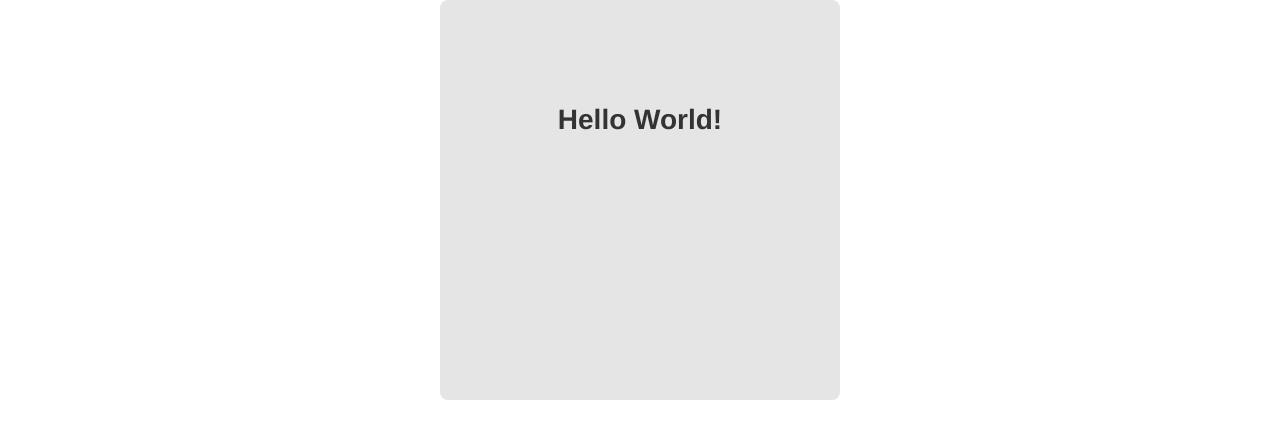
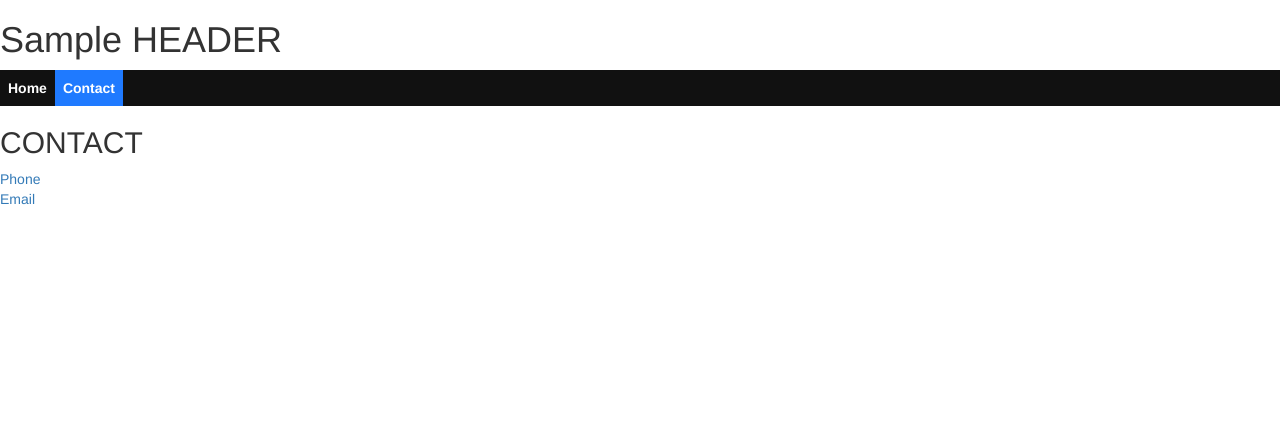
Before and after one commit to kienD/react-boilerplate, a React app: page /contact in a window 1280 px wide. Built offline with nearby package versions, Linux system fonts and the light colour scheme.

Commit message:
Add React-Router

```diff
--- a/package.json
+++ b/package.json
@@ -5,6 +5,7 @@
   "main": "src/js/main.js",
   "scripts": {
     "build": "webpack",
+    "build-dev": "webpack-dev-server --content-base dist/",
     "start": "webpack --config webpack.config.js",
     "test": "echo \"Error: no test specified\" && exit 1",
     "watch": "webpack --watch"
@@ -12,7 +13,8 @@
   "author": "kienD",
   "license": "MIT",
   "devDependencies": {
-    "webpack": "^2.2.1"
+    "webpack": "^2.2.1",
+    "webpack-dev-server": "^2.4.5"
   },
   "dependencies": {
     "babel-core": "^6.24.0",
@@ -25,6 +27,8 @@
     "react": "^15.4.2",
     "react-bootstrap": "^0.30.8",
     "react-dom": "^15.4.2",
+    "react-router": "^4.1.1",
+    "react-router-dom": "^4.1.1",
     "sass-loader": "^6.0.3",
     "style-loader": "^0.17.0"
   }
--- a/src/css/styles.scss
+++ b/src/css/styles.scss
@@ -1,4 +1,31 @@
 #app {
+	.active {
+		background-color: #1F7AFF;
+	}
+
+	.nav {
+		background-color: #111;
+		padding: 0;
+
+		li {
+			display: inline;
+			list-style-type: none;
+			margin: 0;
+
+			a {
+				color: #FFF;
+				display: inline-block;
+				font-weight: bold;
+				padding: 8px;
+				text-decoration: none;
+
+				&:hover {
+					color: #333;
+				}
+			}
+		}
+	}
+
 	.sample {
 		background-color: rgba(0, 0, 0, 0.1);
 		border-radius: 8px;
--- /dev/null
+++ b/src/js/App.js
@@ -0,0 +1,28 @@
+import {Component} from 'react';
+import {IndexLink} from 'react-router';
+
+class App extends Component {
+	render() {
+		return (
+			<div>
+				<h1>Sample HEADER</h1>
+
+				<ul className="nav">
+					<li>
+						<IndexLink activeClassName="active" to="/">Home</IndexLink>
+					</li>
+
+					<li>
+						<Link activeClassName="active" to="/Contact">Contact</Link>
+					</li>
+				</ul>
+
+				<div className="content">
+					{this.props.children}
+				</div>
+			</div>
+		);
+	}
+}
+
+export default App;
--- a/src/js/main.js
+++ b/src/js/main.js
@@ -1,8 +1,16 @@
-import _ from 'lodash';
 import React from 'react';
 import ReactDOM from 'react-dom';
 
+import {
+	BrowserRouter,
+	NavLink,
+	Route
+} from 'react-router-dom';
+
 import '../css/styles.scss';
+
+import Contact from './pages/Contact';
+import Home from './pages/Home';
 
 const appNode = document.createElement('div');
 
@@ -10,4 +18,25 @@ appNode.id = 'app';
 
 document.body.appendChild(appNode);
 
-ReactDOM.render(<div className="sample">Hello World!</div>, appNode);
+ReactDOM.render(
+	<BrowserRouter>
+		<div>
+			<h1>Sample HEADER</h1>
+
+			<ul className="nav">
+				<li>
+					<NavLink exact to="/">Home</NavLink>
+				</li>
+
+				<li>
+					<NavLink exact to="/contact">Contact</NavLink>
+				</li>
+			</ul>
+
+			<Route exact path="/" component={Home} />
+
+			<Route path="/contact" component={Contact} />
+		</div>
+	</BrowserRouter>,
+	appNode
+);
--- /dev/null
+++ b/src/js/pages/Contact.js
@@ -0,0 +1,21 @@
+import React, {Component} from 'react';
+
+class Contact extends Component {
+	render() {
+		return (
+			<div className="contact">
+				<h2>CONTACT</h2>
+
+				<div>
+					<a href="#">Phone</a>
+				</div>
+
+				<div>
+					<a href="#">Email</a>
+				</div>
+			</div>
+		);
+	}
+}
+
+export default Contact;
--- /dev/null
+++ b/src/js/pages/Home.js
@@ -0,0 +1,15 @@
+import React, {Component} from 'react';
+
+class Home extends Component {
+	render() {
+		return (
+			<div className="home">
+				<h2>HOME</h2>
+
+				<p>Cras facilisis urna ornare ex volutpat, et convallis erat elementum. Ut aliquam, ipsum vitae gravida suscipit, metus dui bibendum est, eget rhoncus nibh metus nec massa. Maecenas hendrerit laoreet augue nec molestie. Cum sociis natoque penatibus et magnis dis parturient montes, nascetur ridiculus mus.</p>
+			</div>
+		);
+	}
+}
+
+export default Home;
```
